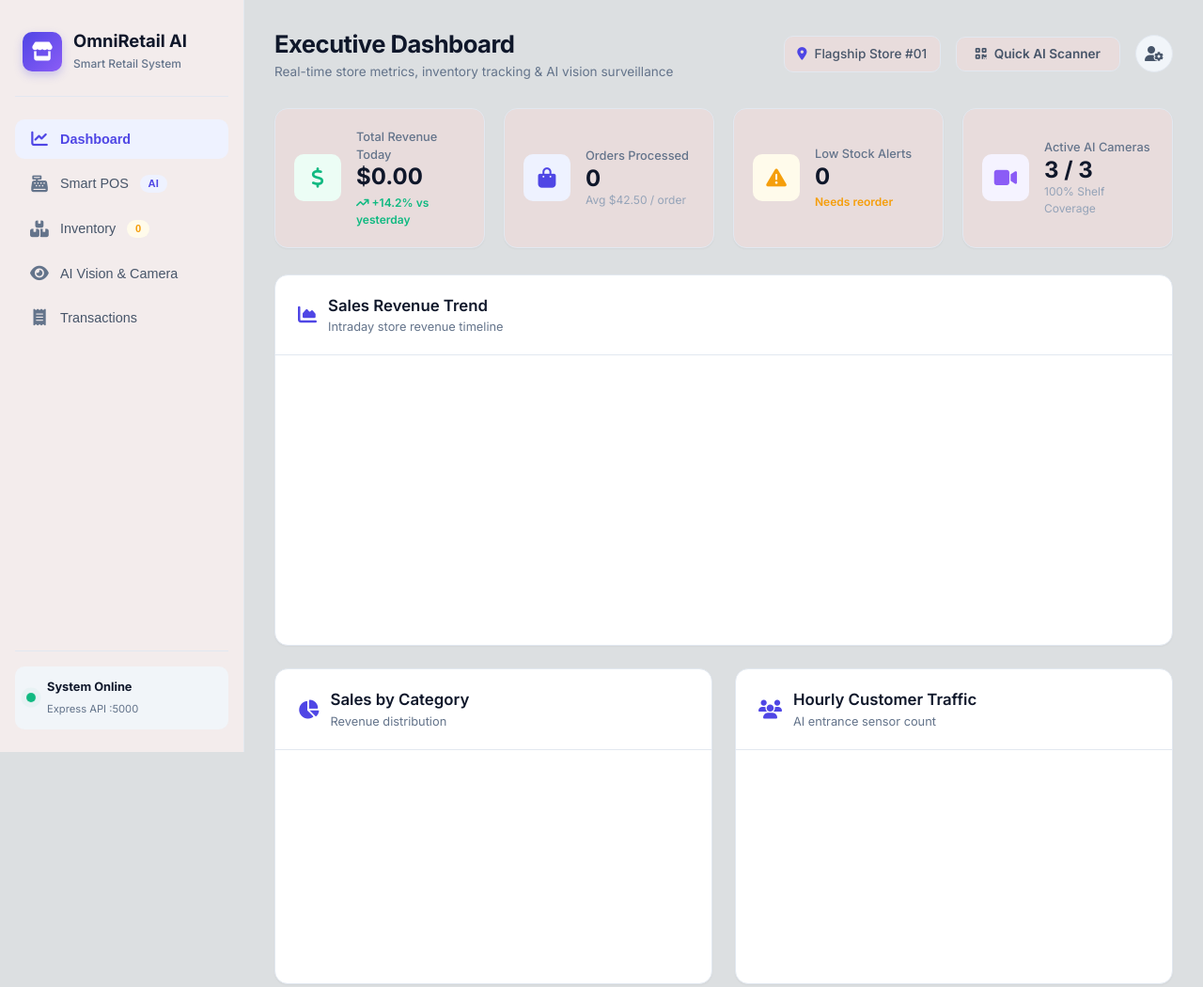
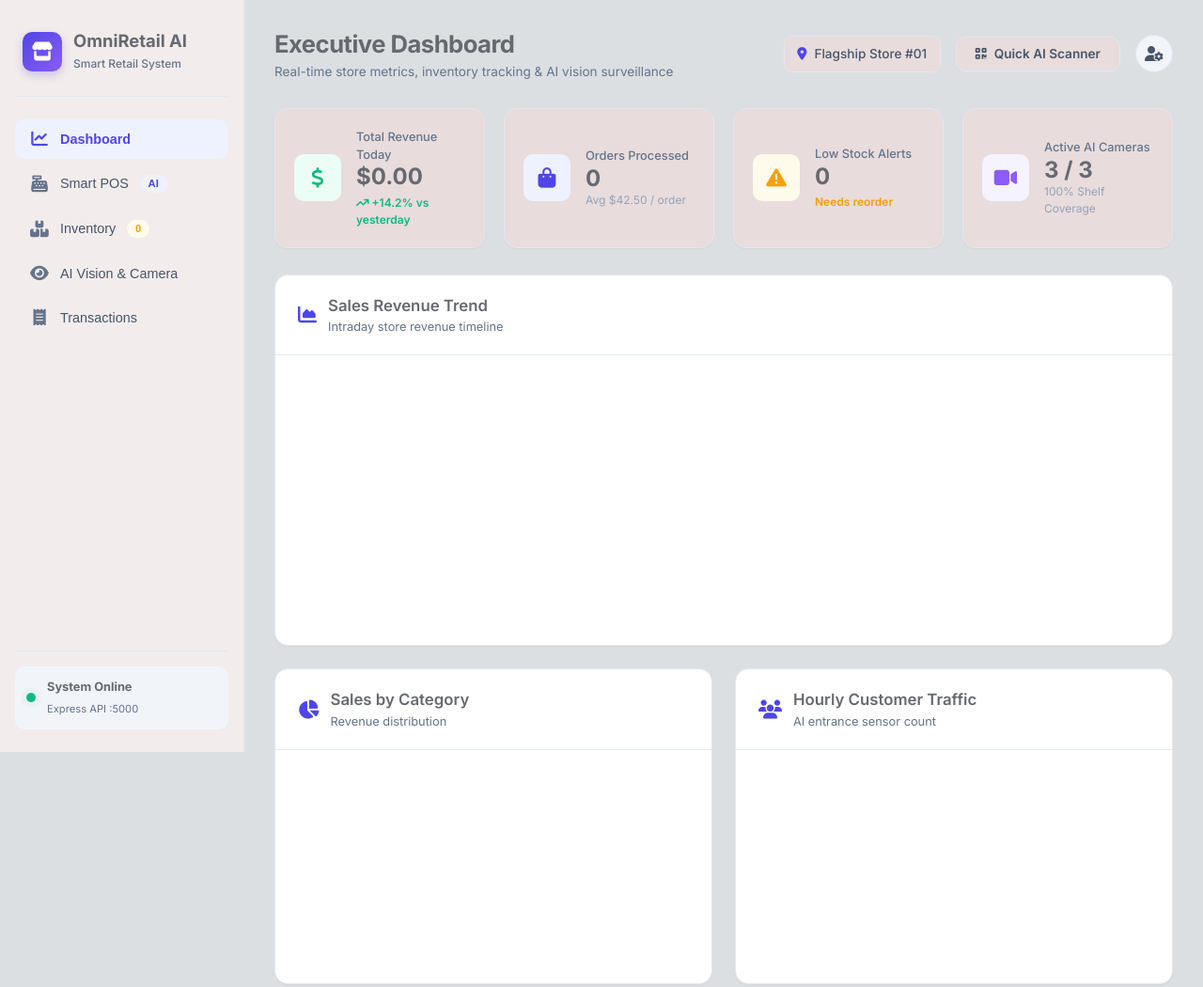
Before and after one commit to krishnachaithanya123706/smart-retail-system, a website: page public/index.html in a window 1280 px wide. Shown: the top 1050 px of the page at 94% size. Drawn offline with Linux system fonts and the light colour scheme.

Commit message:
update css

```diff
--- a/public/css/style.css
+++ b/public/css/style.css
@@ -14,7 +14,7 @@
   --border-light: #e2e8f0;
   --border-muted: #cbd5e1;
 
-  --text-primary: #0f172a;
+  --text-primary: #666970;
   --text-secondary: #475569;
   --text-muted: #64748b;
   --text-light: #94a3b8;
```
